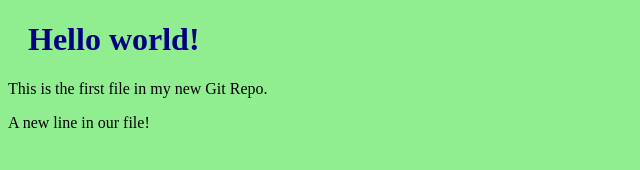
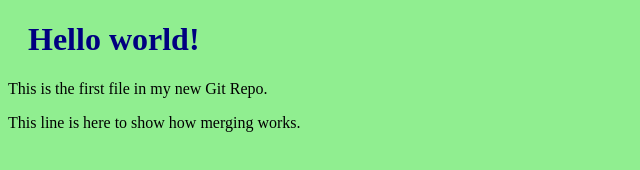
Before and after one commit to Asdf123ah/hello-world, a plain HTML site: page index.html in a window 1280 px wide. Shown: the whole page, without its empty margins (0-640 px from the left). Drawn offline with Linux system fonts and the light colour scheme.

Commit message:
updated index.html with emergency fix

```diff
--- a/index.html
+++ b/index.html
@@ -1,7 +1,6 @@
 <!DOCTYPE html>
 <html>
     <head>
-        <meta charset="utf-8">
         <title>Hello World!</title>
         <link rel="stylesheet" href="bluestyle.css">
     </head>
@@ -9,6 +8,7 @@
 
         <h1>Hello world!</h1>
         <p>This is the first file in my new Git Repo.</p>
-        <p>A new line in our file!</p>
+        <p>This line is here to show how merging works.</p>
+
     </body>
 </html>
```
